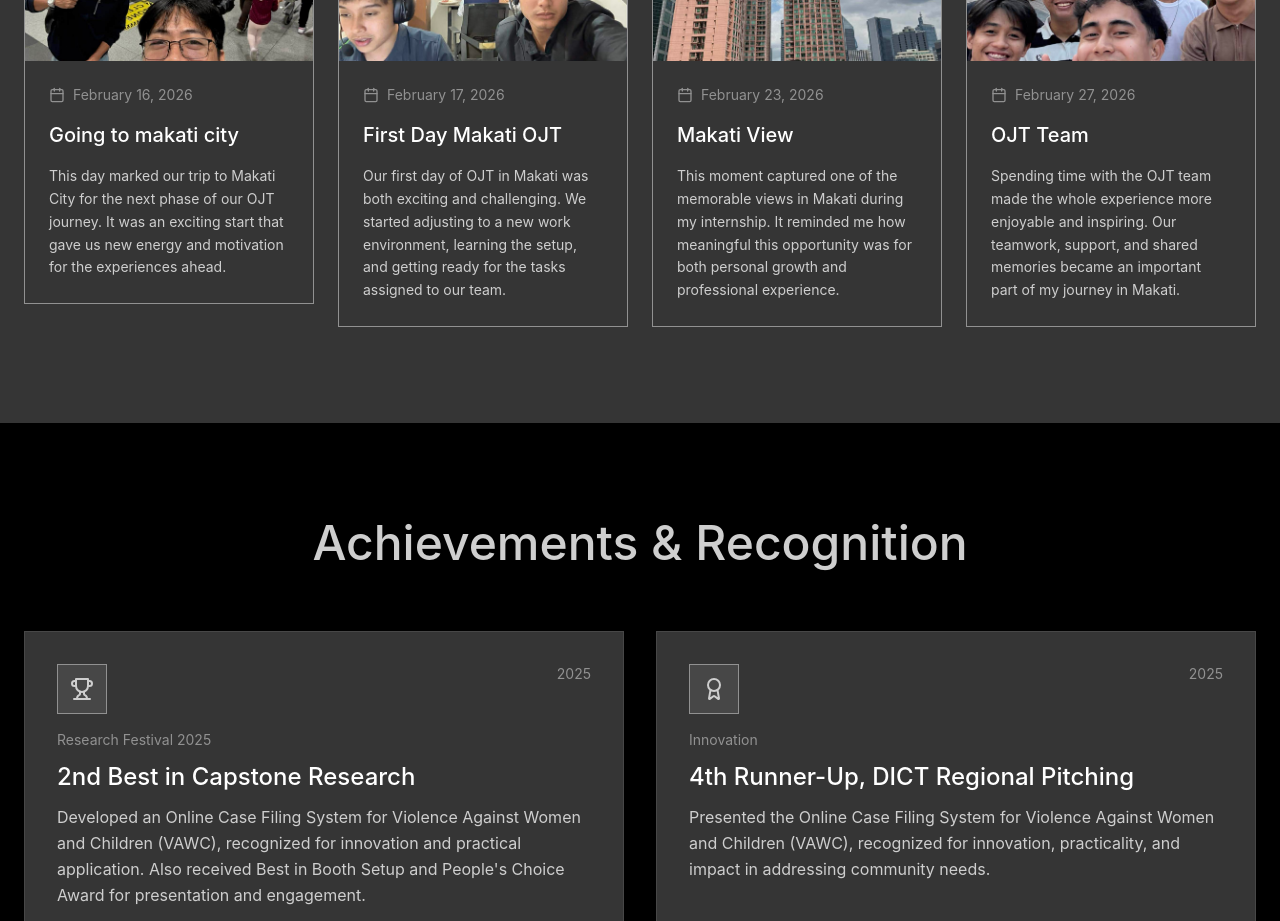
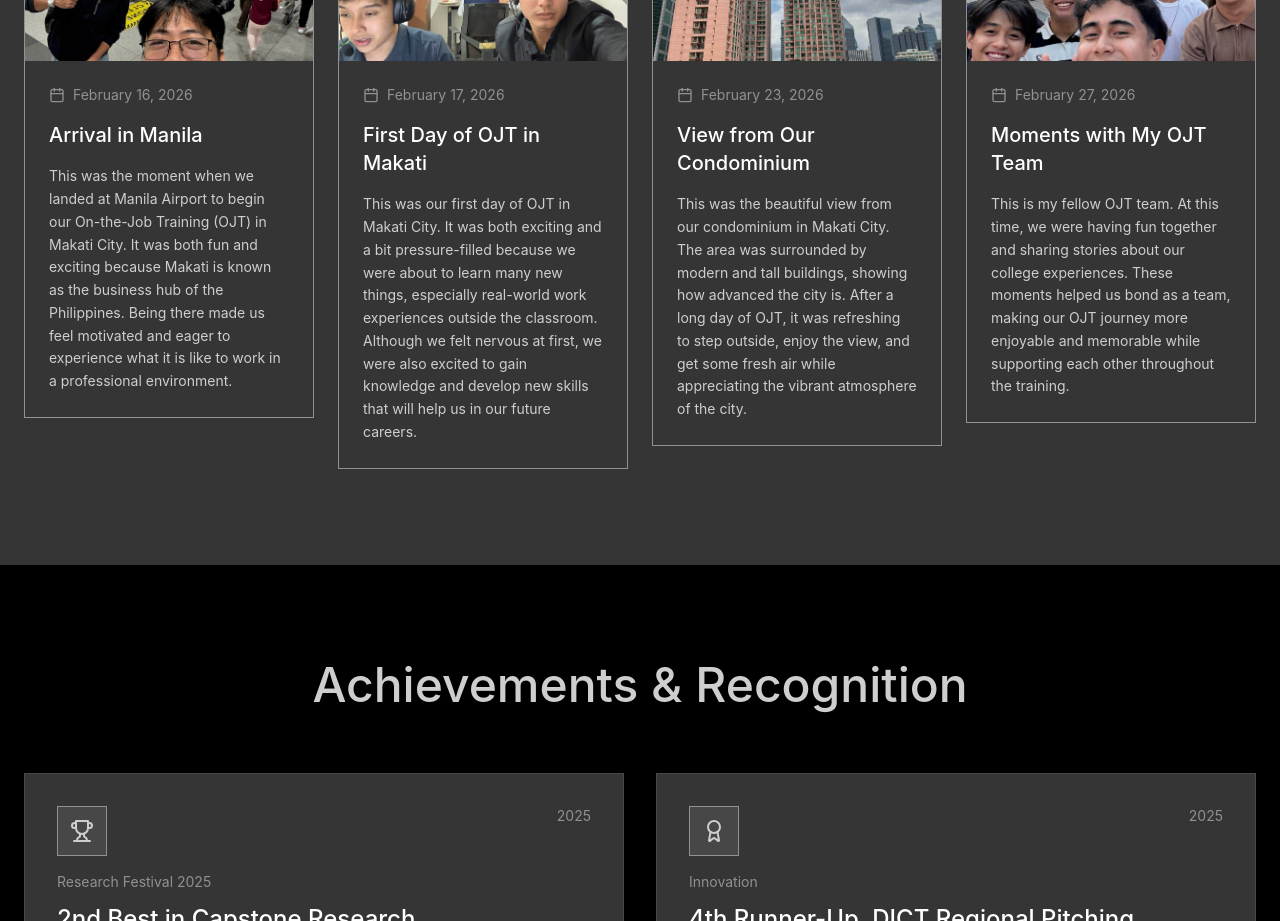
Before and after one commit to brdgt0128/TanuanMyOJTBlog, a React (Vite) app: page / in a window 1280 px wide. Shown: the part 4740-5661 px from the top of the page. Built offline with nearby package versions, Linux system fonts and the light colour scheme.

Commit message:
Update February Makati OJT content

```diff
--- a/src/app/components/BlogEntries.tsx
+++ b/src/app/components/BlogEntries.tsx
@@ -73,30 +73,30 @@ export function BlogEntries() {
     {
       image: februaryImg1,
       date: 'February 16, 2026',
-      title: 'Going to makati city',
+      title: 'Arrival in Manila',
       description:
-        'This day marked our trip to Makati City for the next phase of our OJT journey. It was an exciting start that gave us new energy and motivation for the experiences ahead.',
+        'This was the moment when we landed at Manila Airport to begin our On-the-Job Training (OJT) in Makati City. It was both fun and exciting because Makati is known as the business hub of the Philippines. Being there made us feel motivated and eager to experience what it is like to work in a professional environment.',
     },
     {
       image: februaryImg2,
       date: 'February 17, 2026',
-      title: 'First Day Makati OJT',
+      title: 'First Day of OJT in Makati',
       description:
-        'Our first day of OJT in Makati was both exciting and challenging. We started adjusting to a new work environment, learning the setup, and getting ready for the tasks assigned to our team.',
+        'This was our first day of OJT in Makati City. It was both exciting and a bit pressure-filled because we were about to learn many new things, especially real-world work experiences outside the classroom. Although we felt nervous at first, we were also excited to gain knowledge and develop new skills that will help us in our future careers.',
     },
     {
       image: februaryImg3,
       date: 'February 23, 2026',
-      title: 'Makati View',
+      title: 'View from Our Condominium',
       description:
-        'This moment captured one of the memorable views in Makati during my internship. It reminded me how meaningful this opportunity was for both personal growth and professional experience.',
+        'This was the beautiful view from our condominium in Makati City. The area was surrounded by modern and tall buildings, showing how advanced the city is. After a long day of OJT, it was refreshing to step outside, enjoy the view, and get some fresh air while appreciating the vibrant atmosphere of the city.',
     },
     {
       image: februaryImg4,
       date: 'February 27, 2026',
-      title: 'OJT Team',
+      title: 'Moments with My OJT Team',
       description:
-        'Spending time with the OJT team made the whole experience more enjoyable and inspiring. Our teamwork, support, and shared memories became an important part of my journey in Makati.',
+        'This is my fellow OJT team. At this time, we were having fun together and sharing stories about our college experiences. These moments helped us bond as a team, making our OJT journey more enjoyable and memorable while supporting each other throughout the training.',
     },
   ];
 
```
